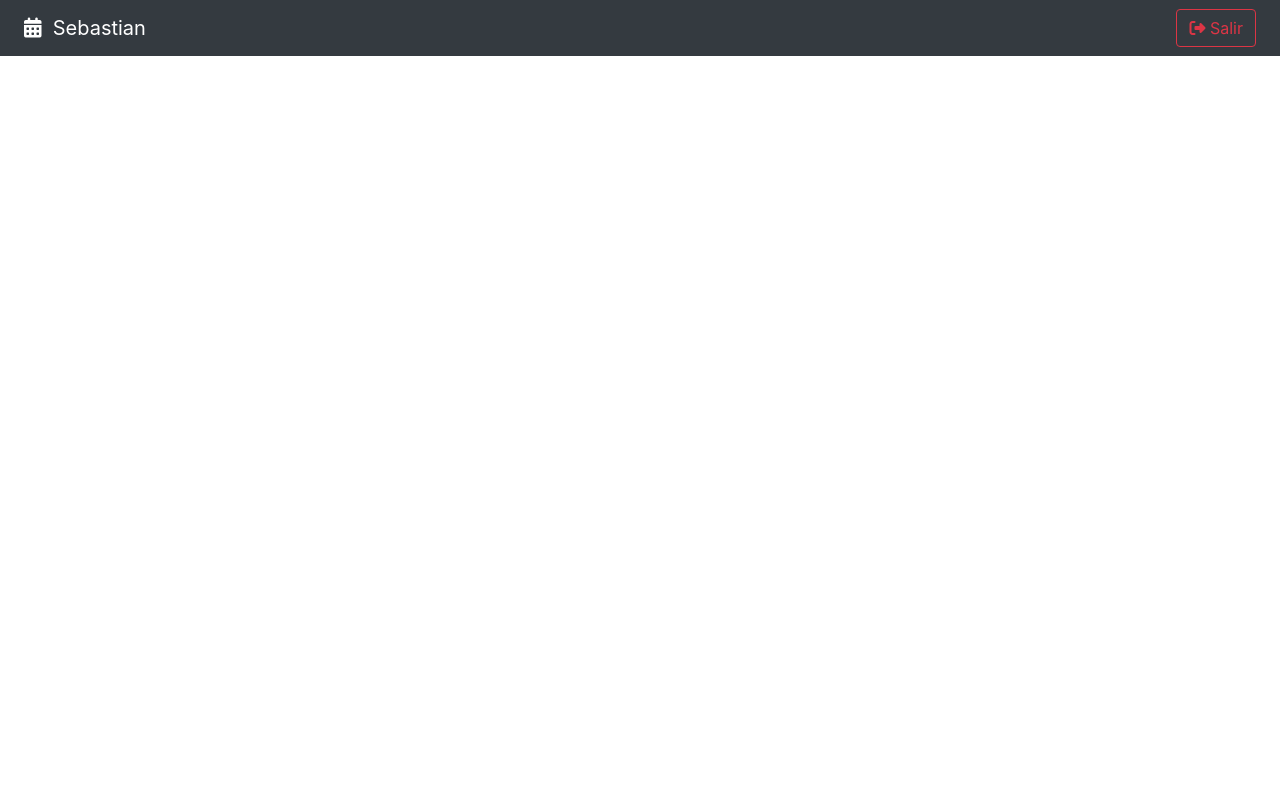
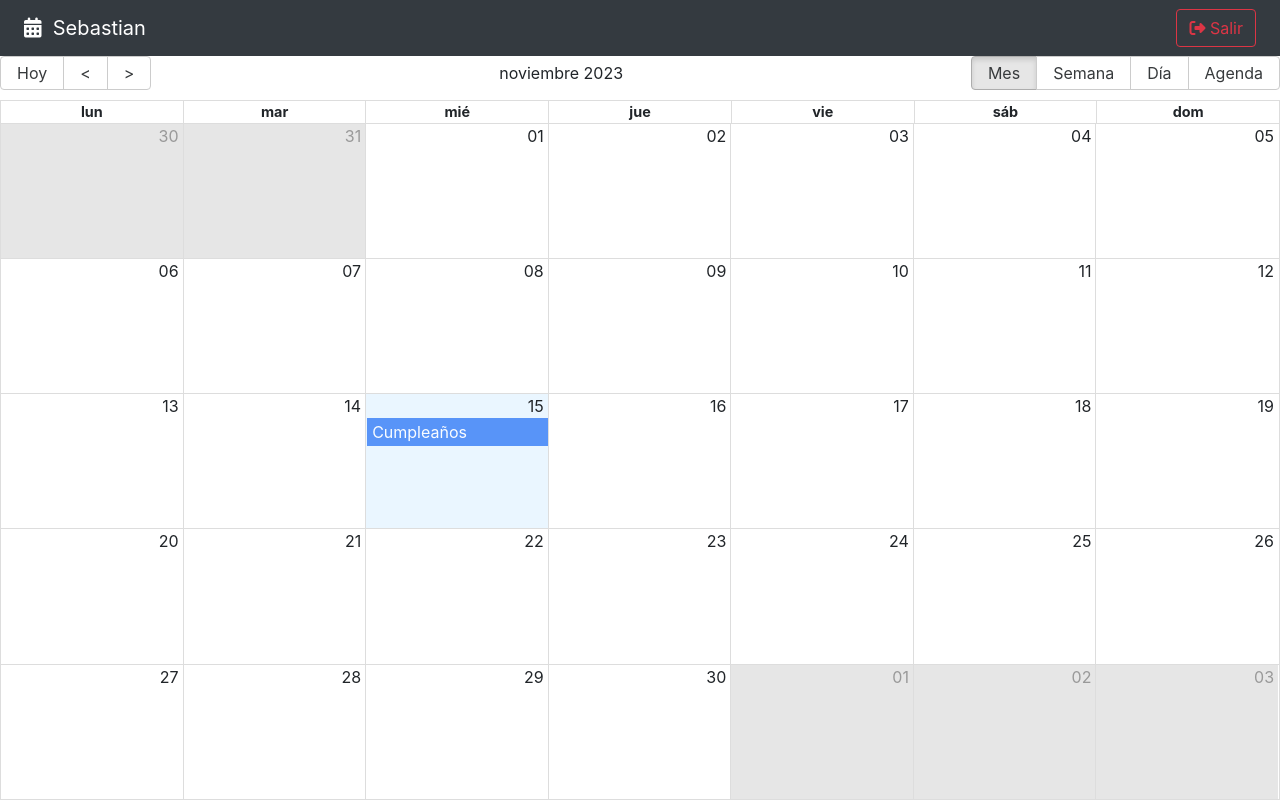
Before and after one commit to poncho29/calendar-app, a React (Vite) app: page /auth in a window 1280 px wide. Built offline with nearby package versions, Linux system fonts and the light colour scheme.

Commit message:
[FIX] - Helper and config calendar

```diff
--- a/package.json
+++ b/package.json
@@ -10,12 +10,15 @@
     "preview": "vite preview"
   },
   "dependencies": {
+    "date-fns": "^2.30.0",
     "react": "^18.2.0",
+    "react-big-calendar": "^1.8.5",
     "react-dom": "^18.2.0",
     "react-router-dom": "6"
   },
   "devDependencies": {
     "@types/react": "^18.2.15",
+    "@types/react-big-calendar": "^1.8.4",
     "@types/react-dom": "^18.2.7",
     "@typescript-eslint/eslint-plugin": "^6.0.0",
     "@typescript-eslint/parser": "^6.0.0",
--- a/src/calendar/components/Navbar.tsx
+++ b/src/calendar/components/Navbar.tsx
@@ -1,7 +1,7 @@
 
 export const Navbar = () => {
   return (
-    <div className="navbar navbar-dark bg-dark mb-4 px-4">
+    <div className="navbar navbar-dark bg-dark px-4">
       <span className="navbar-brand">
         <i className="fas fa-calendar-alt"></i>
         &nbsp;
--- /dev/null
+++ b/src/calendar/interfaces/index.ts
@@ -0,0 +1 @@
+export * from './Calendar'
--- a/src/calendar/pages/CalendarPage.tsx
+++ b/src/calendar/pages/CalendarPage.tsx
@@ -1,9 +1,58 @@
+import { Calendar, EventPropGetter } from 'react-big-calendar'
+import 'react-big-calendar/lib/css/react-big-calendar.css'
+
+import { addHours } from 'date-fns'
+
+import { getMessagesEs, localizer } from '../../helpers'
+
 import { Navbar } from ".."
+import { Event } from '../interfaces'
+
+const events = [{
+  title: 'Cumpleaños',
+  notas: 'Comprar el pastel',
+  start: new Date(),
+  end: addHours(new Date(), 2),
+  bgColor: '#fafafa',
+  user: {
+    _id: '123',
+    name: 'Sebastian'
+  }
+}]
 
 export const CalendarPage = () => {
+  const eventStyleGetter: EventPropGetter<Event> = (
+    event, start, end, isSelected
+  ) => {
+    console.log({ event, start, end, isSelected })
+
+    const style = {
+      backgroundColor: '#347cf7',
+      borderRadius: '0px',
+      opacity: 0.8,
+      color: 'white'
+    }
+
+    return {
+      className: '',
+      style
+    }
+  }
+
   return (
     <>
       <Navbar />
+
+      <Calendar
+        culture='es'
+        startAccessor="start"
+        endAccessor="end"
+        events={events}
+        localizer={localizer}
+        style={{ height: 'calc(100vh - 56px)' }}
+        messages={getMessagesEs()}
+        eventPropGetter={eventStyleGetter}
+      />
     </>
   )
 }
--- /dev/null
+++ b/src/helpers/calendarLocalizer.ts
@@ -0,0 +1,16 @@
+import { dateFnsLocalizer } from 'react-big-calendar'
+import { format, parse, startOfWeek, getDay } from 'date-fns'
+
+import esEs from 'date-fns/locale/es'
+
+const locales = {
+  'es': esEs,
+}
+
+export const localizer = dateFnsLocalizer({
+  format,
+  parse,
+  startOfWeek,
+  getDay,
+  locales,
+})
--- /dev/null
+++ b/src/helpers/getMessages.ts
@@ -0,0 +1,17 @@
+export const getMessagesEs = () => {
+  return {
+    allDay: 'Todo el día',
+    previous: '<',
+    next: '>',
+    today: 'Hoy',
+    month: 'Mes',
+    week: 'Semana',
+    day: 'Día',
+    agenda: 'Agenda',
+    date: 'Fecha',
+    time: 'Hora',
+    event: 'Evento',
+    noEventsInRange: 'No hay eventos en este rango',
+    showMore: (total: number) => `+ Ver más (${total})`
+  }
+}
--- /dev/null
+++ b/src/helpers/index.ts
@@ -0,0 +1,2 @@
+export * from './calendarLocalizer';
+export * from './getMessages';
```
Also changed, not shown: src/calendar/interfaces/Calendar.ts (added, +11 -0 lines), 1 other file (tests, documents, lock files or other folders).
